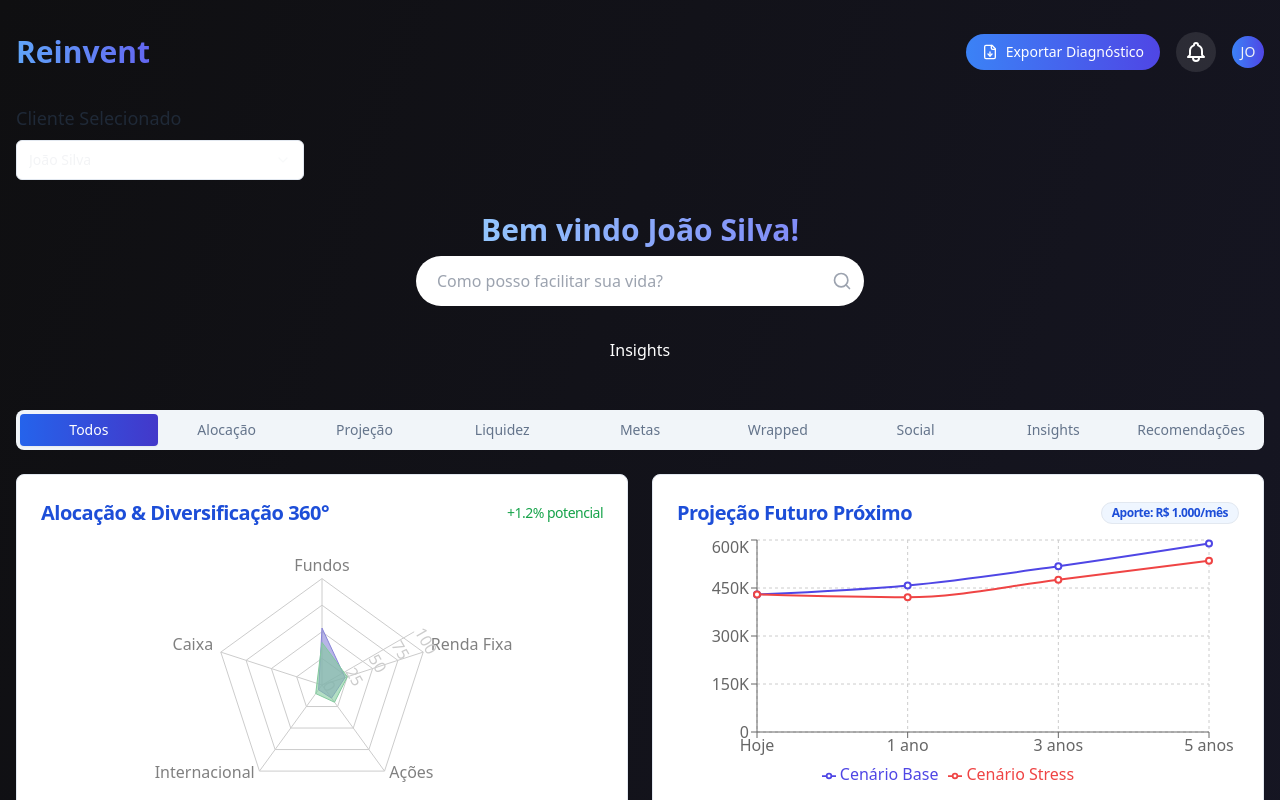
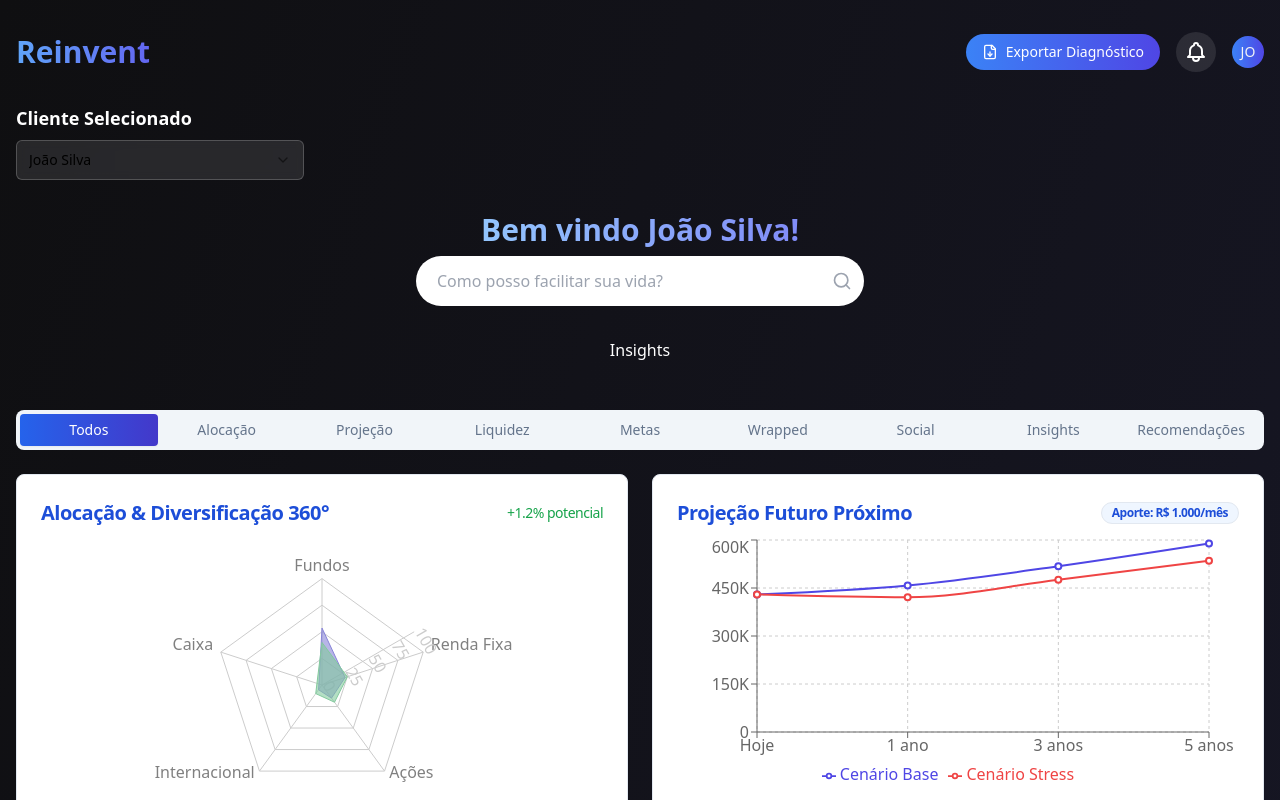
Before and after one commit to laiovict/raio-x-wealth-radar, a React (Vite) app: page / in a window 1280 px wide. Shown: the top 800 px of the page. Built offline with nearby package versions, Linux system fonts and the light colour scheme.

Commit message:
Fix: Improve client selector design
- Changed the client selector to use a dropdown component with black text for better visual emphasis.
- Updated the design to improve the overall user interface.

```diff
--- a/src/components/ClientSelector.tsx
+++ b/src/components/ClientSelector.tsx
@@ -30,17 +30,21 @@ const ClientSelector = ({
   return (
     <div className="mb-8">
       <div className="flex items-center mb-2">
-        <h2 className="text-lg font-medium text-gray-800 dark:text-gray-200">
+        <h2 className="text-lg font-semibold text-white">
           Cliente Selecionado
         </h2>
       </div>
       <Select value={selectedClient} onValueChange={handleValueChange}>
-        <SelectTrigger className="w-full sm:w-72">
-          <SelectValue placeholder="Selecione um cliente" />
+        <SelectTrigger className="w-full sm:w-72 bg-white/10 backdrop-blur-sm border-white/20 text-black font-medium">
+          <SelectValue placeholder="Selecione um cliente" className="text-white" />
         </SelectTrigger>
-        <SelectContent>
+        <SelectContent className="bg-white/90 backdrop-blur-md border border-white/20">
           {clients.map((client) => (
-            <SelectItem key={client.id} value={client.id}>
+            <SelectItem
+              key={client.id}
+              value={client.id}
+              className="text-black font-medium hover:bg-blue-100 cursor-pointer"
+            >
               {client.name}
             </SelectItem>
           ))}
```
